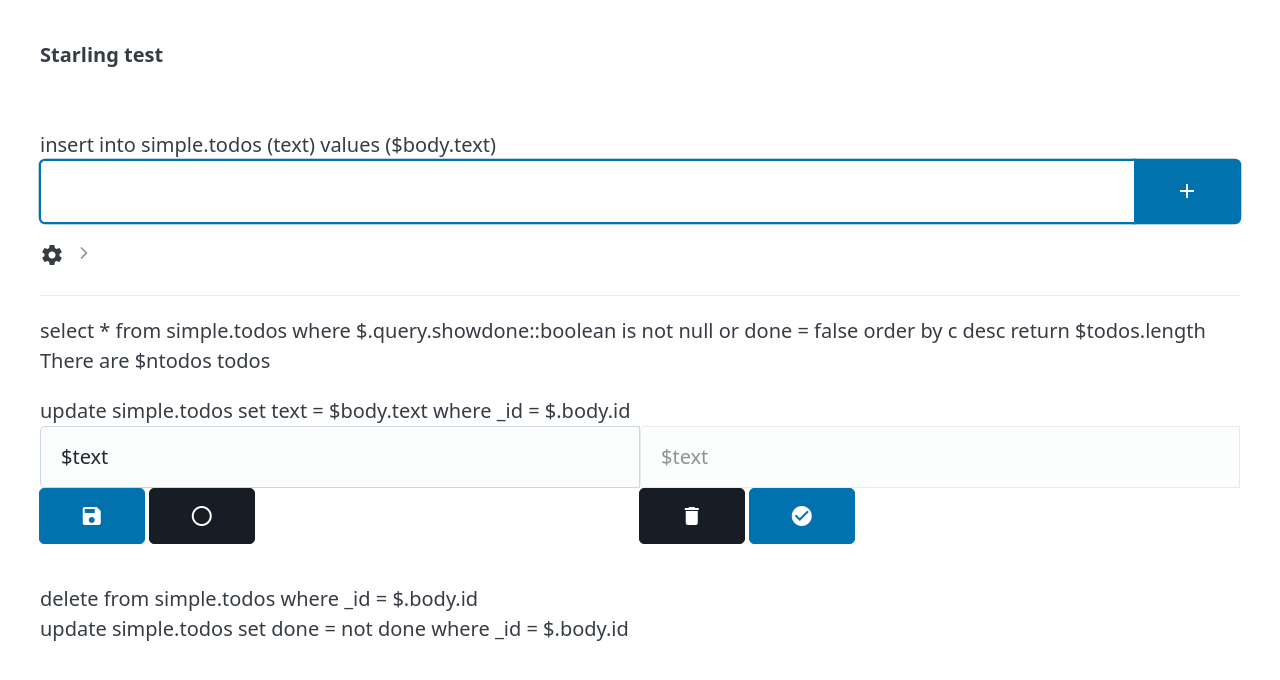
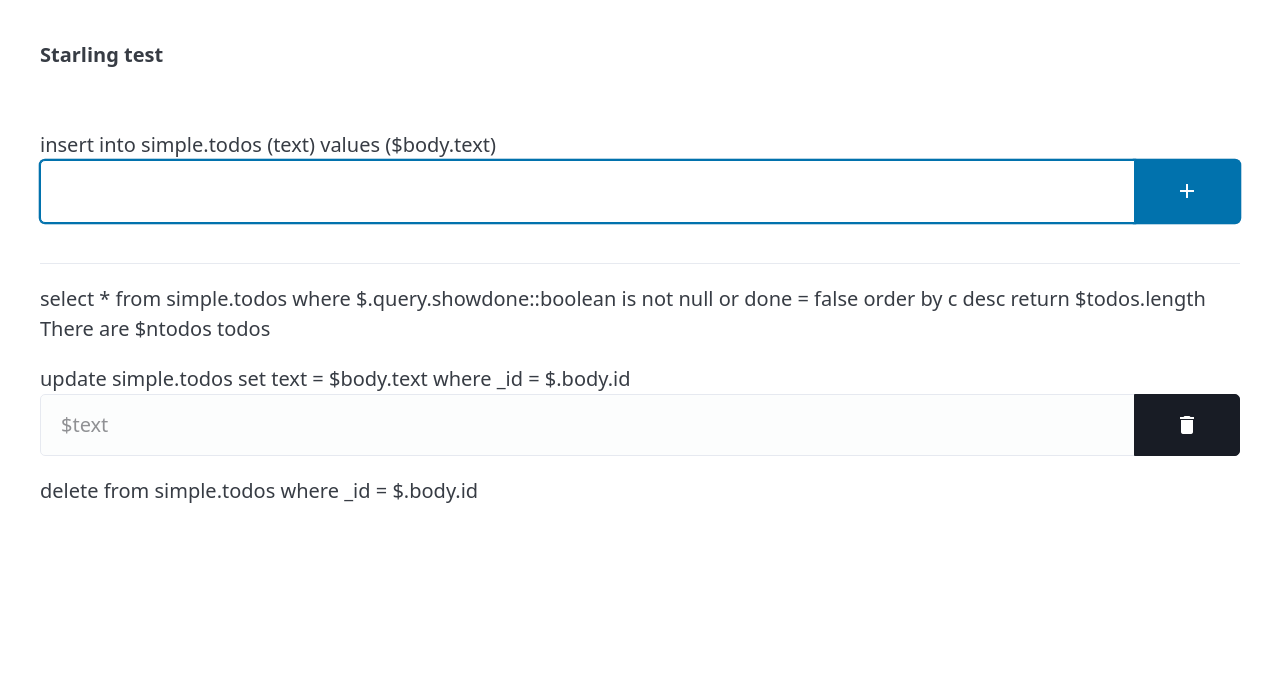
Before and after one commit to byronmurg/vtml, a website: page examples/simple.html in a window 1280 px wide. Drawn offline with nearby package versions, Linux system fonts and the light colour scheme.

Commit message:
Made simple example simpler

```diff
--- a/examples/simple.html
+++ b/examples/simple.html
@@ -39,29 +39,14 @@
 
 			<!-- create form -->
 			<form x-name="create_todo" method="POST" >
-				<x-sql-body>
+				<x-sql-action>
 					insert into simple.todos (text) values ($body.text)
-				</x-sql-body>
+				</x-sql-action>
 				<fieldset role="group" >
 					<input name="text" type="text" autofocus="yes" maxlength="128" required />
 					<button type="submit" class="material-icons" >add</button>
 				</fieldset>
 			</form>
-
-			<!-- search options -->
-			<details>
-				<summary class="material-icons" >settings</summary>
-
-				<form>
-					<x-if source="$.query.showdone" >
-						<button style="width:10rem" type="submit" class="secondary" >hide done</button>
-					</x-if>
-					<x-if source="$.query.showdone" eq="" >
-						<input type="hidden" name="showdone" value="on" />
-						<button style="width:10rem" type="submit" >show done</button>
-					</x-if>
-				</form>
-			</details>
 
 			<hr/>
 
@@ -81,39 +66,23 @@
 
 				<!-- Form to update the text -->
 				<form method="POST" x-name="edit_todo" >
-					<x-sql-body>
+					<x-sql-action>
 						update simple.todos set text = $body.text where _id = $.body.id
-					</x-sql-body>
+					</x-sql-action>
 					<fieldset role="group" >
+
+						<input name="text" value="$text" maxlength="128" disabled />
 						<input type="hidden" name="id" value="$_id" />
-
-						<x-if source="$done" eq="false" >
-							<input name="text" value="$text" maxlength="128" />
-							<button type="submit" class="ctrl-button material-icons"  >save</button>
-							<button form="toggle-done-$_id" type="submit" class="ctrl-button contrast material-icons" >radio_button_unchecked</button>
-						</x-if>
-						<x-if source="$done" >
-							<input name="text" value="$text" maxlength="128" disabled />
-							<button form="delete-todo-$_id" type="submit" class="ctrl-button contrast material-icons" >delete</button>
-							<button form="toggle-done-$_id" type="submit" class="ctrl-button material-icons" >check_circle</button>
-						</x-if>
+						<button form="delete-todo-$_id" type="submit" class="ctrl-button contrast material-icons" >delete</button>
 
 					</fieldset>
 				</form>
 
 				<!-- Hidden form to delete -->
 				<form id="delete-todo-$_id" method="POST" x-name="delete_todo" >
-					<x-sql-body>
+					<x-sql-action>
 						delete from simple.todos where _id = $.body.id
-					</x-sql-body>
-					<input type="hidden" name="id" value="$_id" />
-				</form>
-
-				<!-- Hidden form to toggle done -->
-				<form id="toggle-done-$_id" method="POST" x-name="toggle_todo_done" >
-					<x-sql-body>
-						update simple.todos set done = not done where _id = $.body.id
-					</x-sql-body>
+					</x-sql-action>
 					<input type="hidden" name="id" value="$_id" />
 				</form>
 
```
